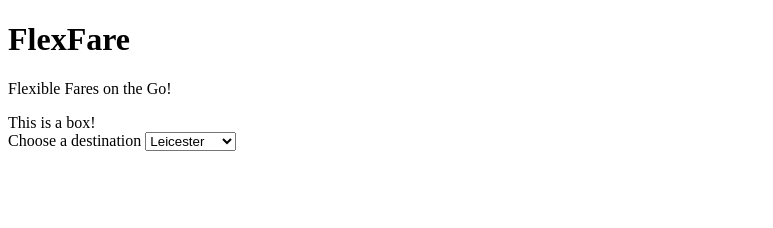
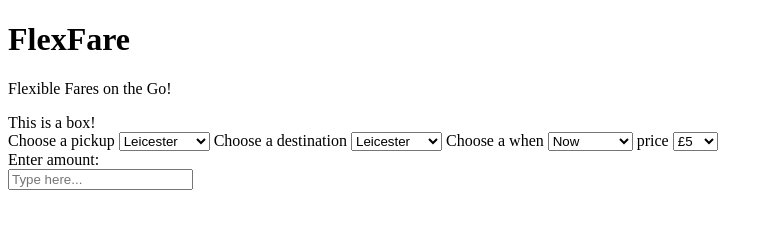
Before and after one commit to Connoroni/week5-group-project, a plain HTML site: page index.html in a window 1280 px wide. Shown: the whole page, without its empty margins (0-773 px from the left). Drawn offline with Linux system fonts and the light colour scheme.

Commit message:
Dropdowns testing phase first try

```diff
--- a/index.html
+++ b/index.html
@@ -12,13 +12,42 @@
         This is a box!
     </div>
     <form>
-        <label for="destination">Choose a destination</label>
+        <label for="pickup">Choose a pickup</label>
+    <select id="pickup" name="pickup">
+        <option value="leicester">Leicester</option>
+        <option value="hull">Hull</option>
+        <option value="nottingham">Nottingham</option>
+       </select>
+
+       <label for="destination">Choose a destination</label>
     <select id="destination" name="destination">
         <option value="leicester">Leicester</option>
         <option value="hull">Hull</option>
         <option value="nottingham">Nottingham</option>
-        <option value="date">Date</option>
-    </select>
+       </select>
+
+       <label for="when">Choose a when</label>
+    <select id="when" name="when">
+        <option value="now">Now</option>
+        <option value="scheduled">Scheduled</option>
+        <option value="tomorrow">Tomorrow</option>
+       </select>
+
+       <label for="price">price</label>
+    <select id="price" name="price">
+        <option value="£5">£5</option>
+        <option value="£35">£35</option>
+        <option value="£54">£54</option>
+       </select>
+
+       <div class="box">
+
+
+       </div>
+       <action="#">
+        <label for="user-input">Enter amount:</label><br>
+        <input type="text" id="user-input" class="input-box" placeholder="Type here...">
+    </form>
     </form>
 </body>
 </html>
```
